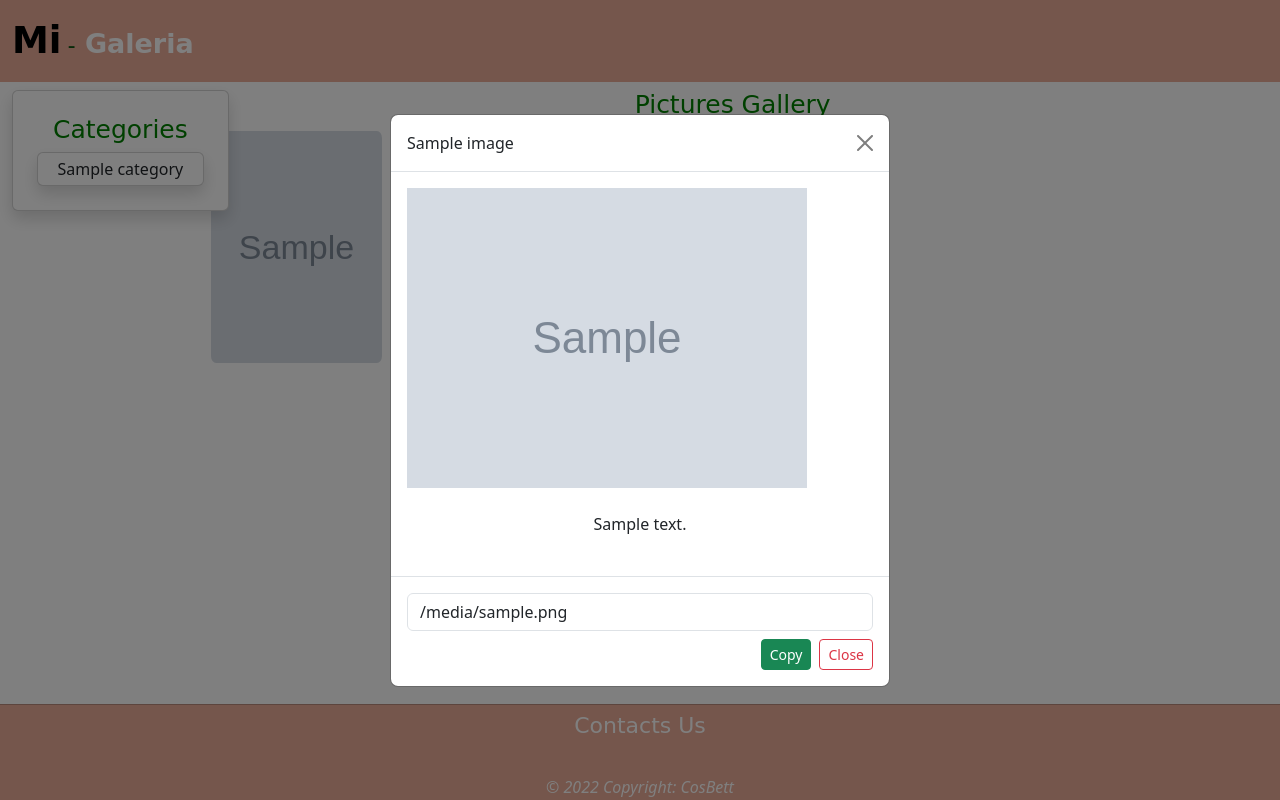
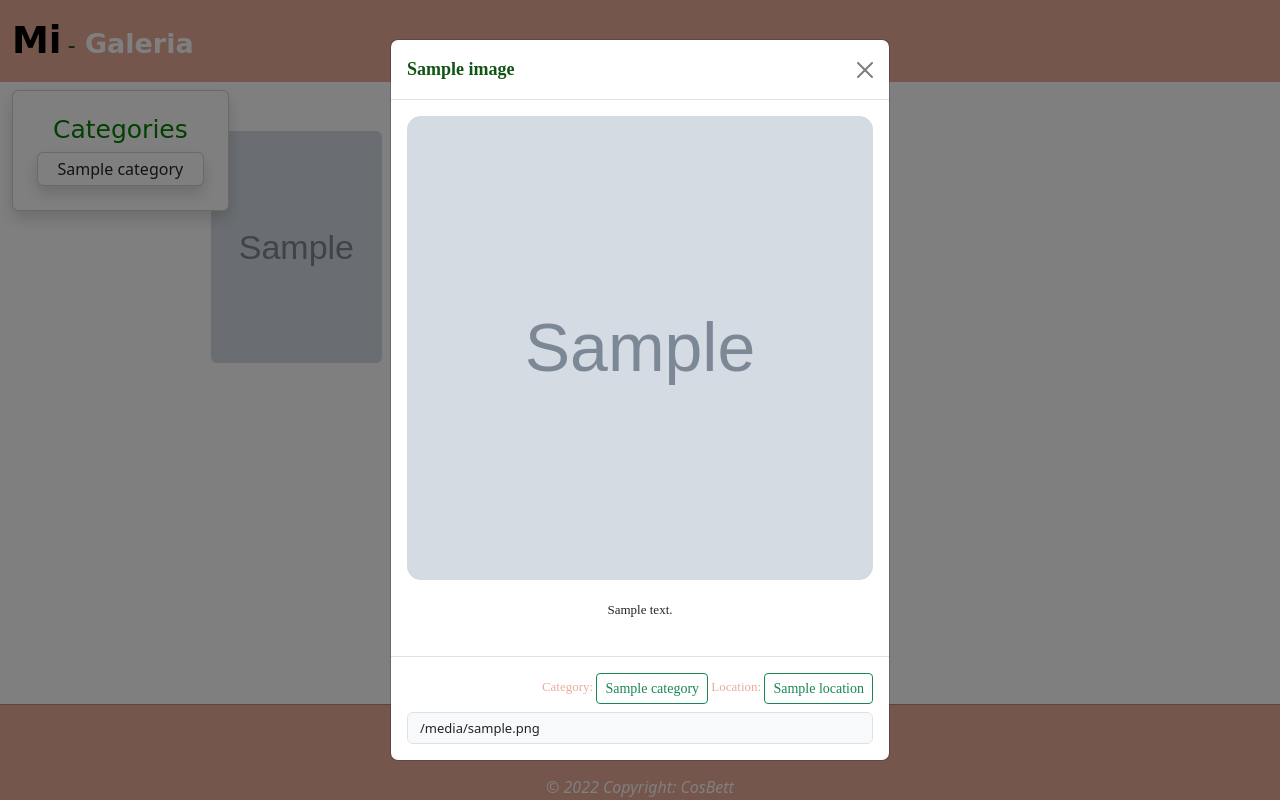
Before and after one commit to CosBett/Mi-Galeria, a Django app: page / in a window 1280 px wide, after a click that opens the changed part. Run offline with Django 4.2, Linux system fonts and the light colour scheme; tables that the repository leaves empty hold one stand-in row (values such as "Sample post"); grey boxes marked "Sample" are stand-in pictures; some libraries are stand-ins or nearby versions.

Commit message:
create filter by location route

```diff
--- a/photos/templates/all-photos/index.html
+++ b/photos/templates/all-photos/index.html
@@ -1,26 +1,30 @@
-{%extends 'all-photos/base.html'%} {% block content %} {{block.super}}
+{%extends 'all-photos/base.html'%} {% block content %}
 <div class="row overflow-auto" style="height:70vh;">
   {%for image in all_images%}
   <div class="col-md-2 col-sm-4 p-0 ">
     <div class="card-columns" style="padding: 1%; border-radius: 15px;height: fit-content;">
-      <img data-bs-toggle="modal" data-bs-target="#exampleModal{{image.id}}" src="{{image.image.url}}" alt="{{image.name}}" style="object-fit: coverwidth;height: 29vh;border-radius: 3%; margin-bottom: 0;" id="img_poster">
+      <img data-bs-toggle="modal" data-bs-target="#exampleModal{{image.id}}" src="{{image.image.url}}" alt="{{image.name}}" style="object-fit:cover;height: 29vh;border-radius: 3%; margin-bottom: 0;" id="img_poster">
     </div>
     <div class="modal-dialog modal-dialog-centered">
       <div class="modal fade" id="exampleModal{{image.id}}" tabindex="-1" aria-labelledby="exampleModalLabel" aria-hidden="true">
         <div class="modal-dialog modal-dialog modal-dialog-centered modal-dialog-scrollable">
           <div class="modal-content">
             <div class="modal-header">
-              <h5 class="modal-title" id="exampleModalLabel">{{image.name}}</h5>
+              <h5 class="modal-title" id="exampleModalLabel" style="font-size:large; font-weight:bold;font-family:'Yrsa', serif;color: #115512;">{{image.name}}</h5>
               <button type="button" class="btn-close" data-bs-dismiss="modal" aria-label="Close"><i class="fa-solid fa-xmark fa-lg   fa-2x"></i></button>
             </div>
             <div class="modal-body">
-              <img src="{{image.image.url}}" alt="{{image.name}}" class="img-fluid"><br>
-              <p class="imgdesc text-center">{{image.description}}</p><br>
+              <img src="{{image.image.url}}" alt="{{image.name}}" class="img-fluid" style="object-fit:cover;text-align: center; width:70vh;height: 58vh;border-radius: 3%;"><br>
+              <p class="text-center img_description" style="line-height: 90%; font-size: small;font-weight: 400;font-family: 'Yrsa', serif; ">{{image.description}}</p><br>
             </div>
-            <div class=" modal-footer ">
-              <input class="form-control input-lg" type="text" value="{{image.image.url}}" id="{{image.id}}.url">
-              <button class="btn btn-success btn-sm" onclick="copyLink('{{image.id}}.url')">Copy</button>
-              <button type="button" class="btn btn-outline-danger btn-sm" data-bs-dismiss="modal">Close </button>
+            <div class=" modal-footer " style="line-height: 50%;">
+              <div class="div" style="color:#EBAD99;font-family:'Yrsa', serif;font-size:small;line-height:0.6;">
+                <span> Category: </span><span class="btn btn-sm btn-outline-success ">{{image.category}}</span>
+                <span> Location: </span><span class="btn btn-sm btn-outline-success ">{{image.location}}</span>
+              </div>
+              <input class="form-control input-lg bg-light " type="text" style=" line-height: 50%;font-size:small; " value="{{image.image.url}} " id="{{image.id}}.url ">
+              <!-- <button class="btn btn-success btn-sm " onclick="copyLink( '{{image.id}}.url') ">Copy</button> -->
+              <!-- <button type="button " class="btn btn-outline-danger btn-sm " data-bs-dismiss="modal">Close </button> -->
             </div>
           </div>
         </div>
--- a/photos/templates/all-photos/search.html
+++ b/photos/templates/all-photos/search.html
@@ -3,7 +3,7 @@
   {% if images %}
   <h2>Found {{ images|length }} of searched term {{message}}</h2>
   {% else %}
-  <h2> Found 0 articles for the search term {{message}}</h2>
+  <h2> Found 0 images for the searched {{message}}</h2>
   {% endif %}
 </div>
 <div class="row">
--- a/photos/templates/navbar.html
+++ b/photos/templates/navbar.html
@@ -1,6 +1,6 @@
 <nav class="navbar navbar-expand-lg " id="navbar" style="background-color:#EBAD99;">
   <div class="container-fluid">
-    <a class="navbar-brand" href="#"><span style="color:black;font-family: 'Lobster', cursive;font-size: 37px;font-weight: 800;">Mi</span><span style="color:#115512; font-size: larger;font-weight: 500;">&nbsp-</span><span style="color:white;font-family: 'Lobster', cursive;font-size: 27px;font-weight: 800;"> Galeria</span>
+    <a class="navbar-brand" href="{% url 'homepage' %}"><span style="color:black;font-family: 'Lobster', cursive;font-size: 37px;font-weight: 800;">Mi</span><span style="color:#115512; font-size: larger;font-weight: 500;">&nbsp-</span><span style="color:white;font-family: 'Lobster', cursive;font-size: 27px;font-weight: 800;"> Galeria</span>
      </a>
     <button class="navbar-toggler" type="button" data-bs-toggle="collapse" data-bs-target="#navbarSupportedContent" aria-controls="navbarSupportedContent" aria-expanded="false" aria-label="Toggle navigation">
       <span class="navbar-toggler-icon"></span>
@@ -8,7 +8,7 @@
     <div class="collapse navbar-collapse" id="navbarSupportedContent">
       <ul class="navbar-nav me-auto mb-2 mb-lg-0" style="color: white;">
         <li class="nav-item">
-          <a style="color: white;" class="nav-link active" aria-current="page" href="{% url 'location'%}">Home</a>
+          <a style="color: white;" class="nav-link active" aria-current="page" href="{% url 'homepage' %}">Home</a>
         </li>
         <li class="nav-item dropdown">
           <a style="color: white;" class="nav-link dropdown-toggle" href="#" id="navbarDropdown" role="button" data-bs-toggle="dropdown" aria-expanded="false">
@@ -17,7 +17,7 @@
           <ul style="color:#115512;border-radius: 8%; box-shadow: #115512;padding-left: 12%;width: 10%;" class="dropdown-menu shadow-lg" aria-labelledby="navbarDropdown">
             {% for location in all_locations %}
             <li>
-              <a href="/location/{{location.name}}">{{location.name}}</a>
+              <a href="location/{{location.name}}">{{location.name}}</a>
 
             </li>
             {% endfor %}
--- a/photos/urls.py
+++ b/photos/urls.py
@@ -5,7 +5,7 @@ from django.conf.urls.static import static
 
 urlpatterns = [
     path('', views.index, name ='homepage'),
-    path('location/', views.locationImg_results, name= 'location'),
+    path('location/<location>/', views.locationImg_results, name= 'location'),
     path('search/', views.search_results, name = 'search_results'),
 
     ]
--- a/photos/views.py
+++ b/photos/views.py
@@ -16,7 +16,9 @@ def locationImg_results(request,location):
     all_categories = Category.objects.all()
     location = {'images':images,'all_locations':all_locations, 'all_categories':all_categories }
 
+
     return render(request, 'all-photos/location.html',location)
+
 # def nav_items(request):
 #     all_locations = Location.objects.all()
 #     locations = {'all_locations':all_locations}
--- a/static/css/base.css
+++ b/static/css/base.css
@@ -1,5 +1,11 @@
 h1 {
   color: green;
+}
+
+p {
+  line-height: 50%;
+  font-size: x-small;
+  font-family: 'Tangerine', cursive;
 }
 
 
```
Also changed, not shown: photos/templates/all-photos/location.html (+4 -4 lines).
